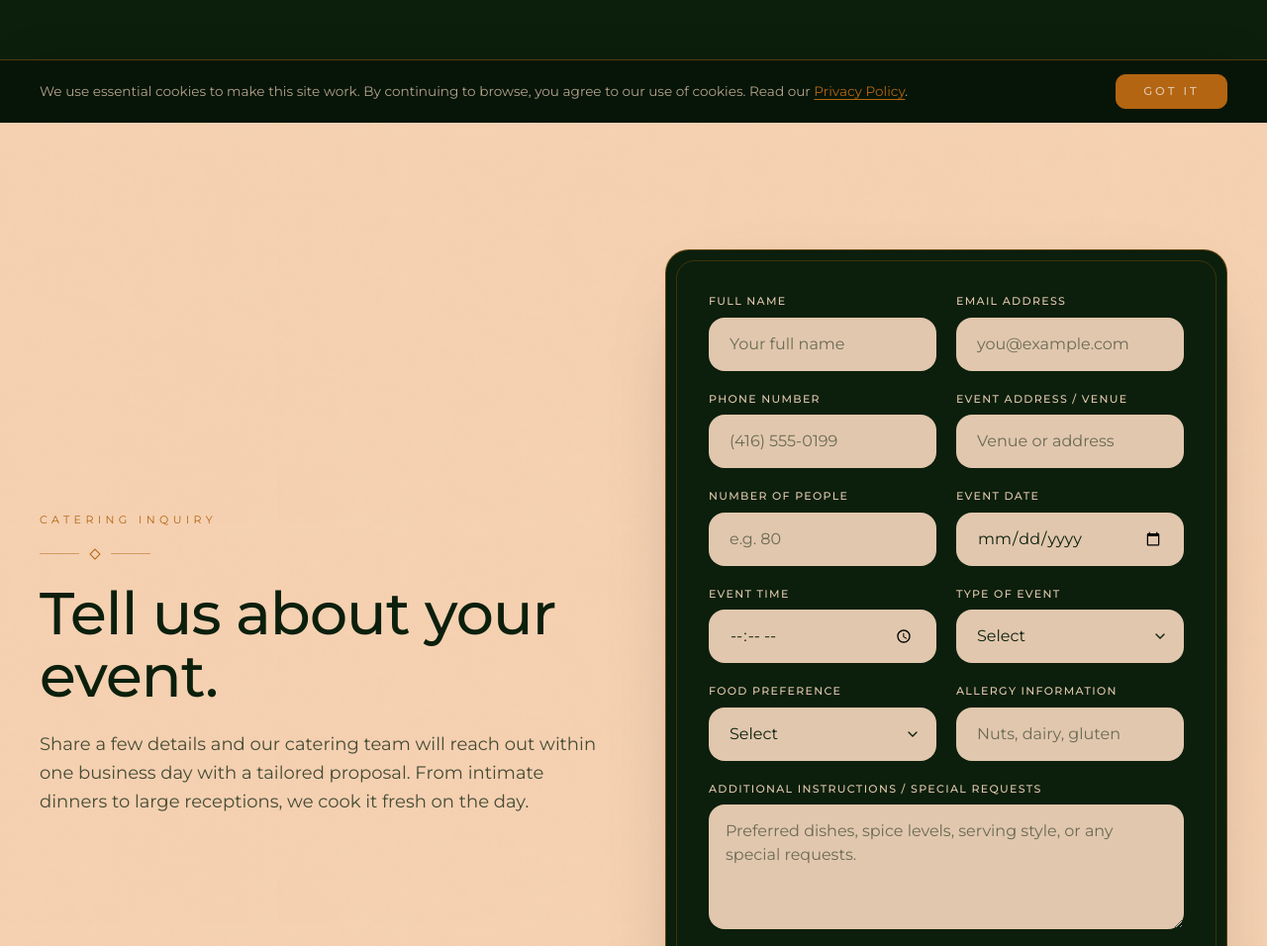
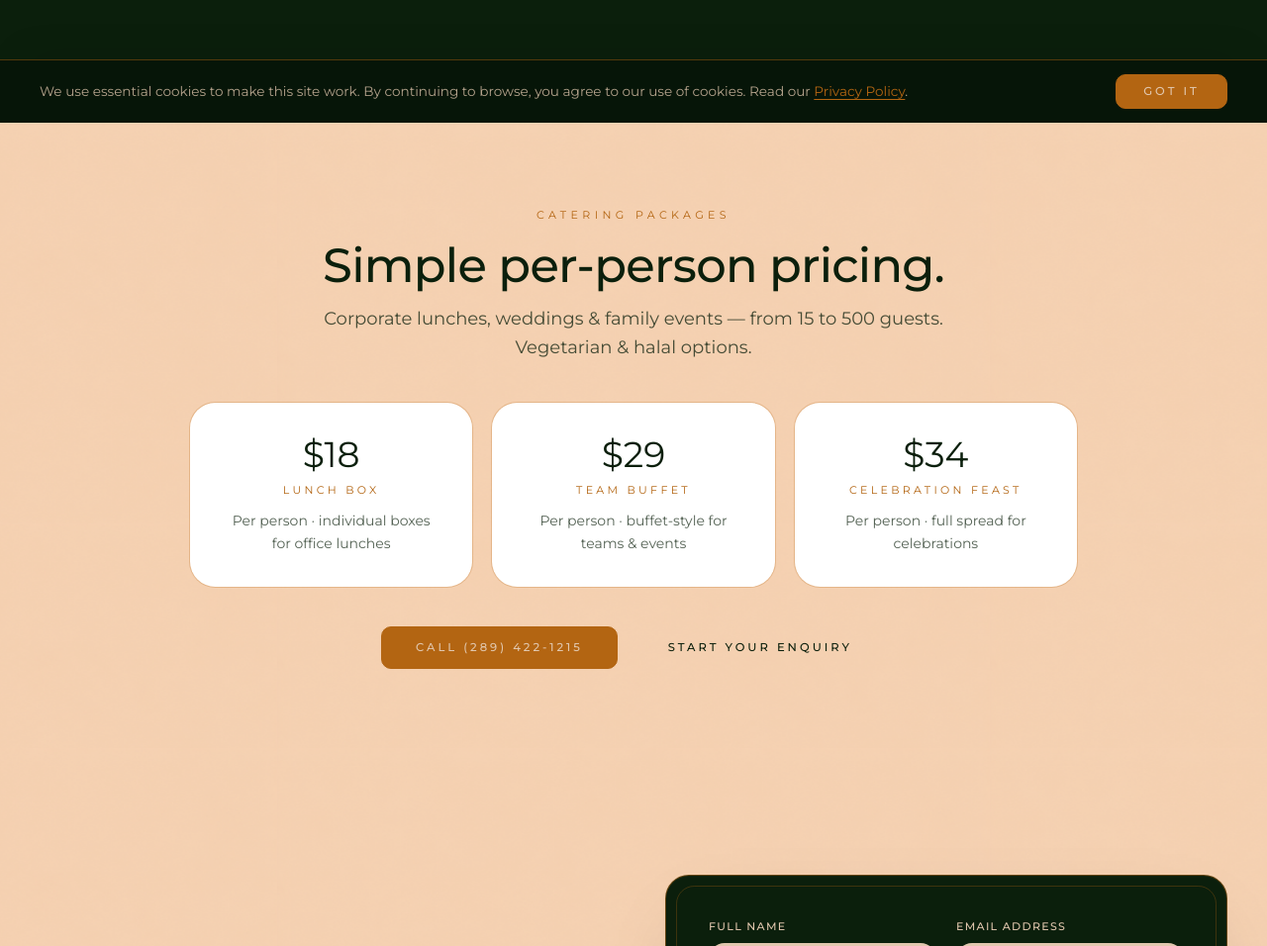
Before and after one commit to theindiankitchen/theindiankitchen, an Astro site in the folder astro-site/: page /catering in a window 1280 px wide. Shown: the part 676-1632 px from the top of the page at 99% size. Built offline with nearby package versions, Linux system fonts and the light colour scheme; Astro itself is replaced by a stand-in of ours.

Commit message:
Phase 1 SEO fixes: Midtown wording on homepage delivery section, site email now hello@biryanianddosa.ca (footer, contact, privacy, terms), catering page adds confirmed $18/$29/$34 package tiers and call CTA

```diff
--- a/astro-site/src/components/Footer.astro
+++ b/astro-site/src/components/Footer.astro
@@ -39,7 +39,7 @@ const NAV = [
 
     <div class="mt-7 flex flex-col items-center gap-2 text-base text-beige/80">
       <a href="tel:+12894221215" class="hover:text-saffron transition-colors">+1 (289) 422-1215</a>
-      <a href="mailto:hello@theindiankitchen.ca" class="hover:text-saffron transition-colors">hello@theindiankitchen.ca</a>
+      <a href="mailto:hello@biryanianddosa.ca" class="hover:text-saffron transition-colors">hello@biryanianddosa.ca</a>
       <p class="text-beige/70">3334 Yonge St, North York, Toronto, ON</p>
     </div>
 
--- a/astro-site/src/components/OrderDelivery.tsx
+++ b/astro-site/src/components/OrderDelivery.tsx
@@ -20,7 +20,7 @@ export default function OrderDelivery({ pickupUrl, deliveryUrl }: Props) {
       <div className="container-x relative z-10">
         <div className="max-w-3xl mx-auto text-center">
           <h2 className="font-serif text-4xl md:text-6xl mt-3">Bring The Kitchen home.</h2>
-          <p className="mt-5 text-beige/70">Delivery and pickup available across downtown Toronto.</p>
+          <p className="mt-5 text-beige/70">Delivery and pickup available across Midtown Toronto — Yonge &amp; Lawrence, Lawrence Park, Bedford Park and North York.</p>
         </div>
         <div className="mt-14 grid sm:grid-cols-2 gap-5 max-w-2xl mx-auto">
           {ORDER.map((o) => (
--- a/astro-site/src/pages/catering.astro
+++ b/astro-site/src/pages/catering.astro
@@ -28,6 +28,44 @@ const description =
   </div>
 </section>
 
+  {/* PACKAGES: confirmed tiers + call CTA, between hero and the enquiry form. */}
+  <section id="packages" class="relative py-16 md:py-20 bg-cream-pattern text-olive">
+    <div class="container-x">
+      <div class="text-center">
+        <span class="text-[11px] uppercase tracking-[0.4em] text-saffron">Catering Packages</span>
+        <h2 class="font-serif text-3xl md:text-5xl mt-4 text-olive">Simple per-person pricing.</h2>
+        <p class="mt-4 text-olive/75 text-base md:text-lg max-w-2xl mx-auto leading-relaxed">
+          Corporate lunches, weddings &amp; family events — from 15 to 500 guests. Vegetarian &amp; halal options.
+        </p>
+      </div>
+      <div class="mt-10 grid md:grid-cols-3 gap-5 max-w-4xl mx-auto">
+        <div class="rounded-[1.6rem] ring-1 ring-saffron/25 bg-white p-8 text-center">
+          <div class="font-serif text-4xl text-olive">$18</div>
+          <div class="mt-2 text-[11px] uppercase tracking-[0.3em] text-saffron">Lunch Box</div>
+          <p class="mt-3 text-olive/70 text-sm leading-relaxed">Per person · individual boxes for office lunches</p>
+        </div>
+        <div class="rounded-[1.6rem] ring-1 ring-saffron/25 bg-white p-8 text-center">
+          <div class="font-serif text-4xl text-olive">$29</div>
+          <div class="mt-2 text-[11px] uppercase tracking-[0.3em] text-saffron">Team Buffet</div>
+          <p class="mt-3 text-olive/70 text-sm leading-relaxed">Per person · buffet-style for teams &amp; events</p>
+        </div>
+        <div class="rounded-[1.6rem] ring-1 ring-saffron/25 bg-white p-8 text-center">
+          <div class="font-serif text-4xl text-olive">$34</div>
+          <div class="mt-2 text-[11px] uppercase tracking-[0.3em] text-saffron">Celebration Feast</div>
+          <p class="mt-3 text-olive/70 text-sm leading-relaxed">Per person · full spread for celebrations</p>
+        </div>
+      </div>
+      <div class="mt-10 flex flex-wrap justify-center gap-4">
+        <a href="tel:+12894221215" class="btn-arch btn-arch--solid">
+          <span class="btn-arch__label">Call (289) 422-1215</span>
+        </a>
+        <a href="#inquiry" class="btn-arch">
+          <span class="btn-arch__label">Start Your Enquiry</span>
+        </a>
+      </div>
+    </div>
+  </section>
+
   {/* ENQUIRY FORM: text left, framed form right, on cream. */}
   <section id="inquiry" class="relative py-24 md:py-32 bg-cream-pattern text-olive scroll-mt-24">
     <div class="container-x grid lg:grid-cols-2 gap-12 lg:gap-16 items-center">
--- a/astro-site/src/pages/contact.astro
+++ b/astro-site/src/pages/contact.astro
@@ -106,7 +106,7 @@ const INSTAGRAM_URL = "https://www.instagram.com/theindiankitchen.ca";
               <div class="text-xs uppercase tracking-[0.2em] text-olive/60">Phone and Email</div>
               <p class="mt-1 text-lg">
                 <a href="tel:+12894221215" class="hover:text-saffron transition-colors">+1 (289) 422-1215</a><br />
-                <a href="mailto:hello@theindiankitchen.ca" class="hover:text-saffron transition-colors">hello@theindiankitchen.ca</a>
+                <a href="mailto:hello@biryanianddosa.ca" class="hover:text-saffron transition-colors">hello@biryanianddosa.ca</a>
               </p>
             </div>
           </div>
--- a/astro-site/src/pages/privacy.astro
+++ b/astro-site/src/pages/privacy.astro
@@ -11,7 +11,7 @@ const description =
   "How The Indian Kitchen handles the information you send through our website, what we collect, why we collect it, and how to ask us to delete it.";
 
 const lastUpdated = "29 July 2026";
-const EMAIL = "hello@theindiankitchen.ca";
+const EMAIL = "hello@biryanianddosa.ca";
 ---
 
 <BaseLayout title={title} description={description}>
--- a/astro-site/src/pages/terms.astro
+++ b/astro-site/src/pages/terms.astro
@@ -10,7 +10,7 @@ const description =
   "The terms that apply when you use The Indian Kitchen website, covering menu and pricing information, third party ordering, catering inquiries and liability.";
 
 const lastUpdated = "29 July 2026";
-const EMAIL = "hello@theindiankitchen.ca";
+const EMAIL = "hello@biryanianddosa.ca";
 ---
 
 <BaseLayout title={title} description={description}>
```
